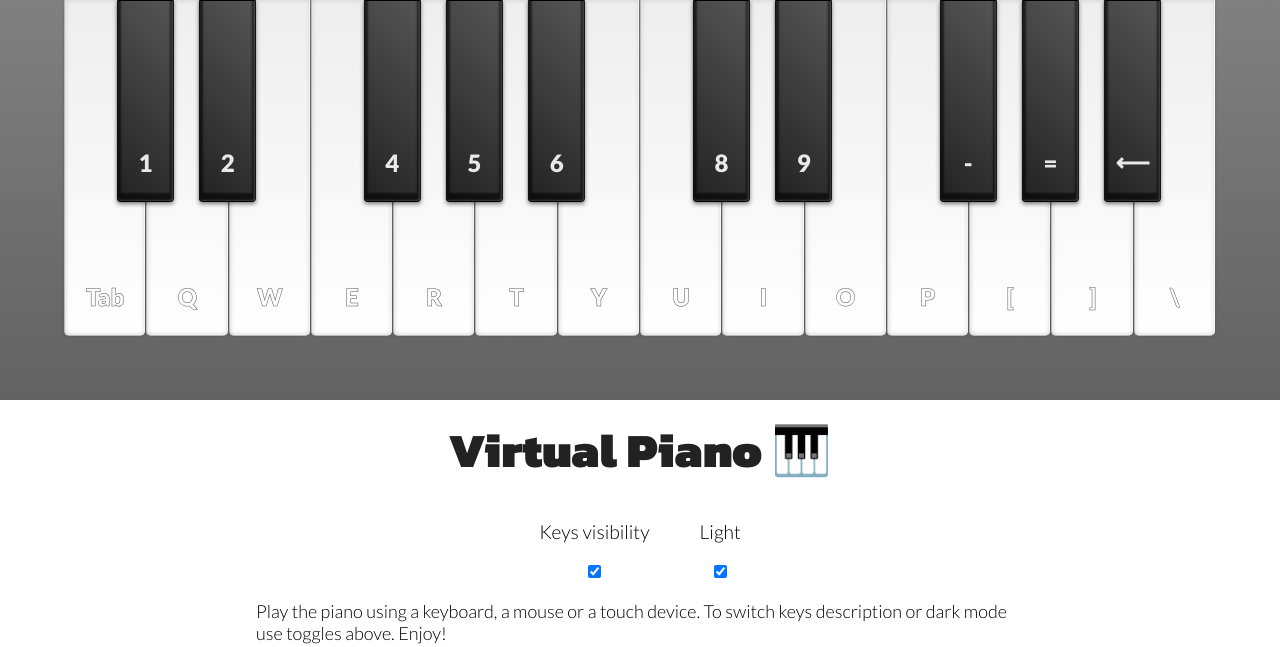
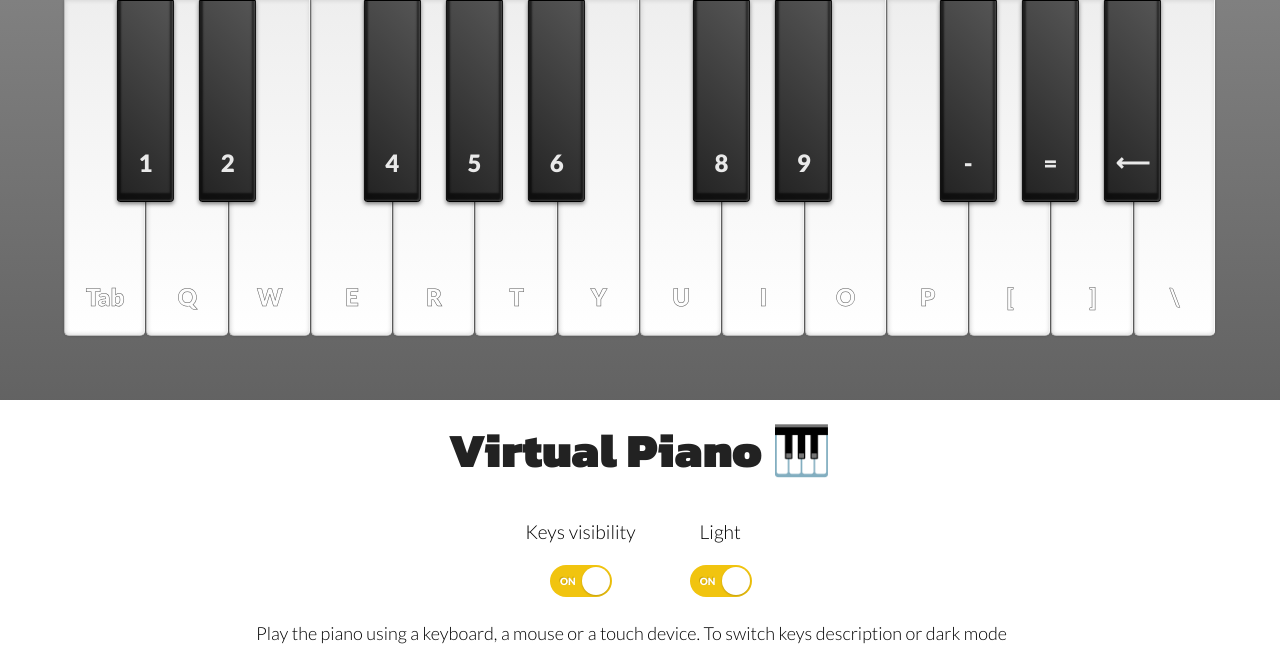
Before and after one commit to karolskolasinski/virtual-piano, a website: page index.html in a window 1280 px wide. Shown: the top 647 px of the page. Drawn offline with Linux system fonts and the light colour scheme.

Commit message:
root index.html + /js

```diff
--- a/index.html
+++ b/index.html
@@ -6,7 +6,7 @@
     <meta http-equiv="X-UA-Compatible" content="ie=edge">
     <title>Virtual Piano 🎹 - Karol Skolasiński</title>
     <link rel="stylesheet" href="Virtual%20Piano/task/src/css/style.css">
-    <link rel="stylesheet" href="Virtual%20Piano/task/src/css/style.css">
+    <link rel="stylesheet" href="Virtual%20Piano/task/src/css/toggle.css">
 </head>
 <body>
 
```
